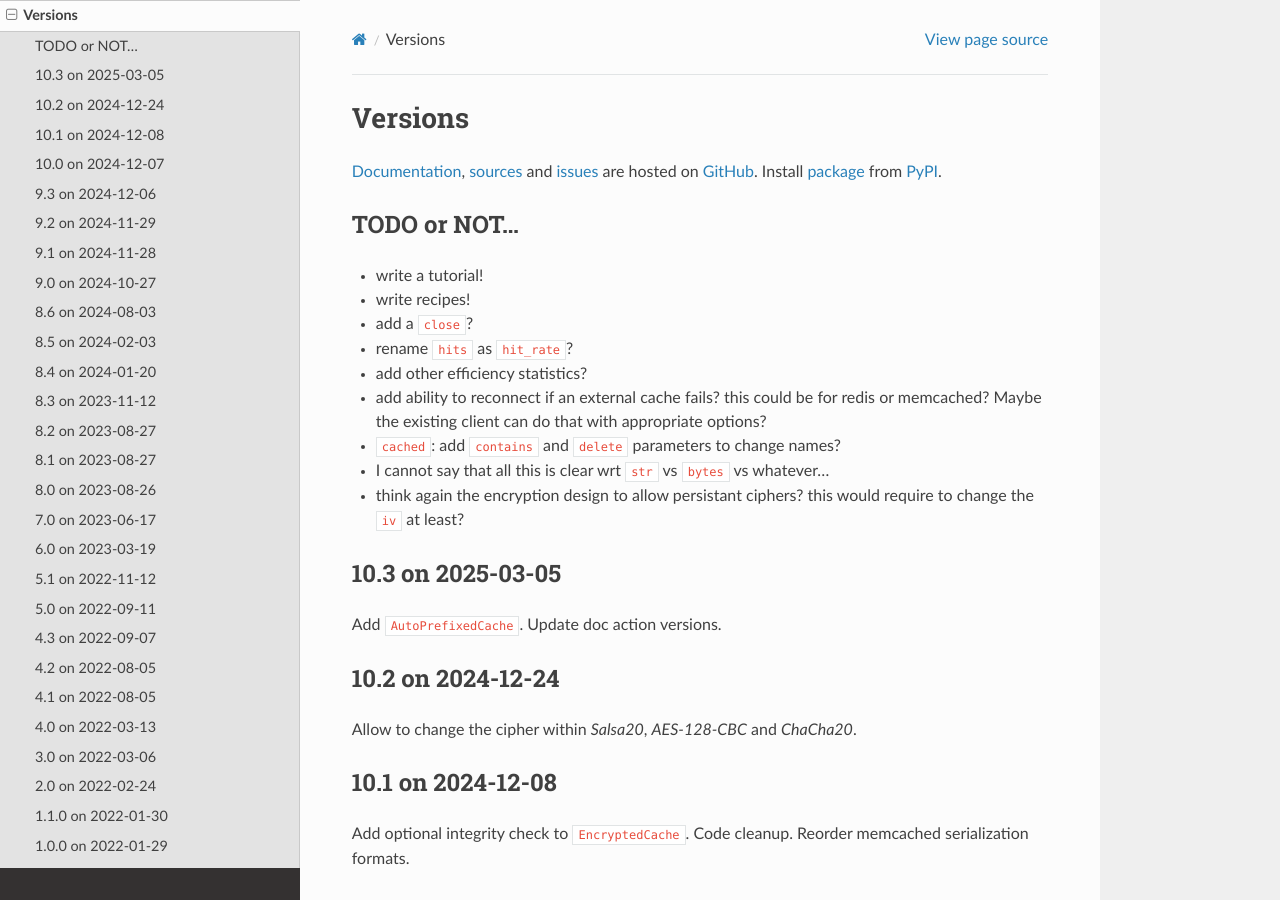
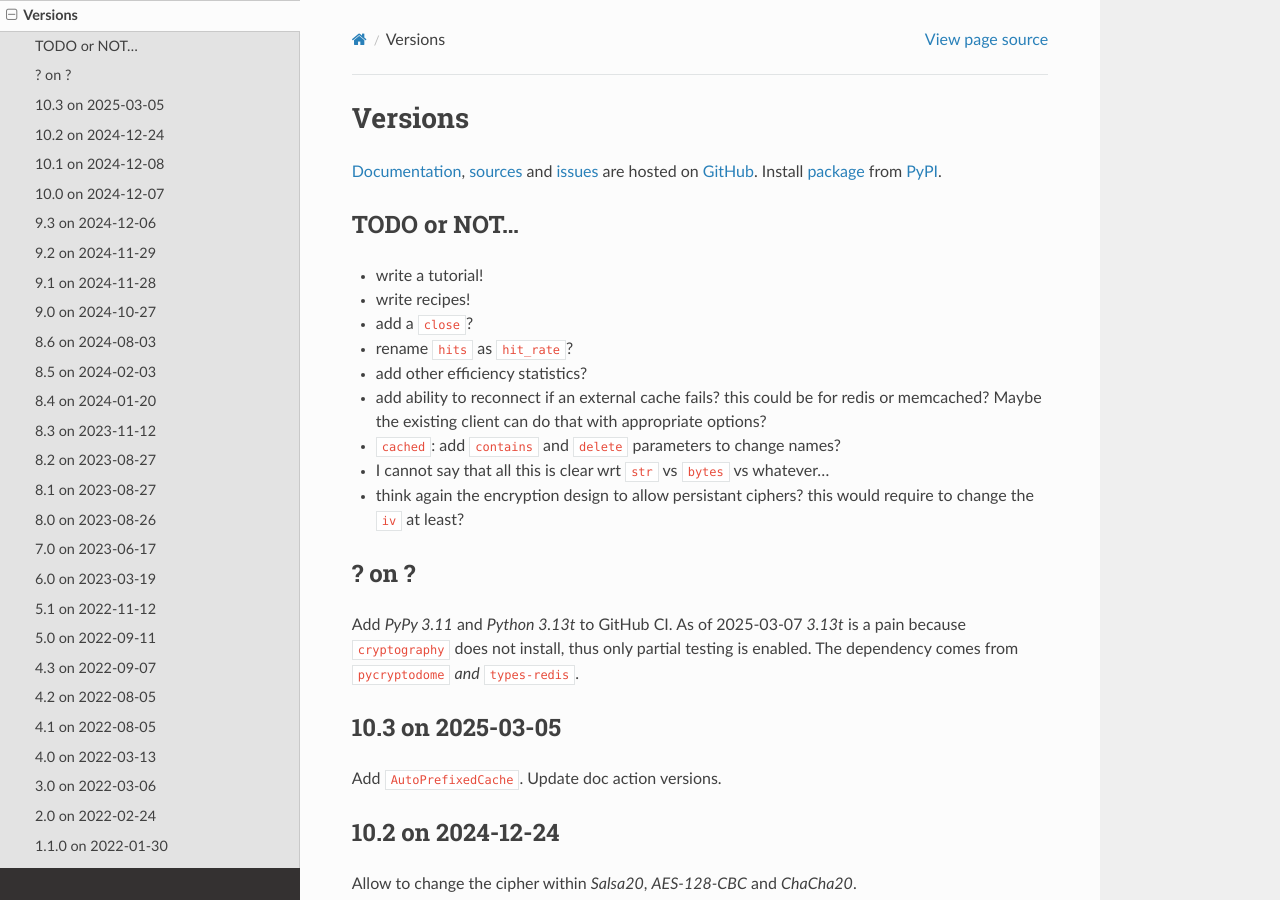
Before and after one commit to zx80/cachetools-utils, a Sphinx documentation site: the page built from docs/VERSIONS.md, in a window 1280 px wide and 900 px high. Built offline with Sphinx 7.4.7 and the Read the Docs theme 3.1.0, drawn with Linux system fonts in a browser that asks for light colours; pages that are not in the unit, such as notebooks, are missing from menus.

Commit message:
record current status

```diff
--- a/docs/VERSIONS.md
+++ b/docs/VERSIONS.md
@@ -21,6 +21,12 @@ Install [package](https://pypi.org/project/CacheToolsUtils/) from
 - I cannot say that all this is clear wrt `str` vs `bytes` vs whatever…
 - think again the encryption design to allow persistant ciphers?
   this would require to change the `iv` at least?
+
+## ? on ?
+
+Add _PyPy 3.11_ and _Python 3.13t_ to GitHub CI.
+As of 2025-03-07 _3.13t_ is a pain because `cryptography` does not install, thus only partial testing is enabled.
+The dependency comes from `pycryptodome` _and_ `types-redis`.
 
 ## 10.3 on 2025-03-05
 
```
